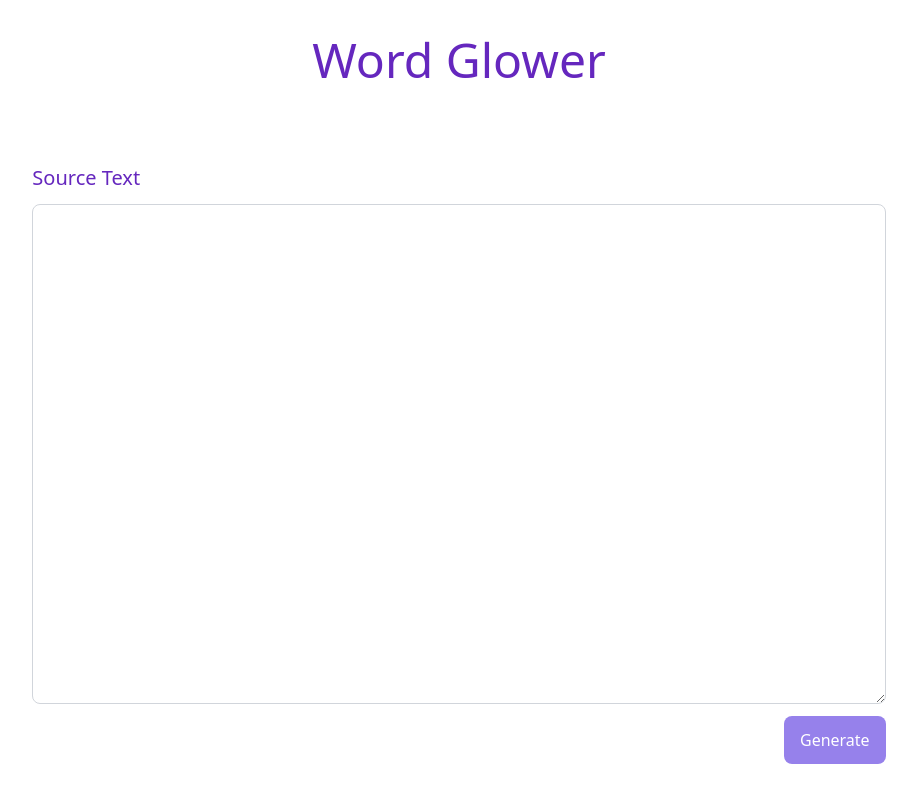
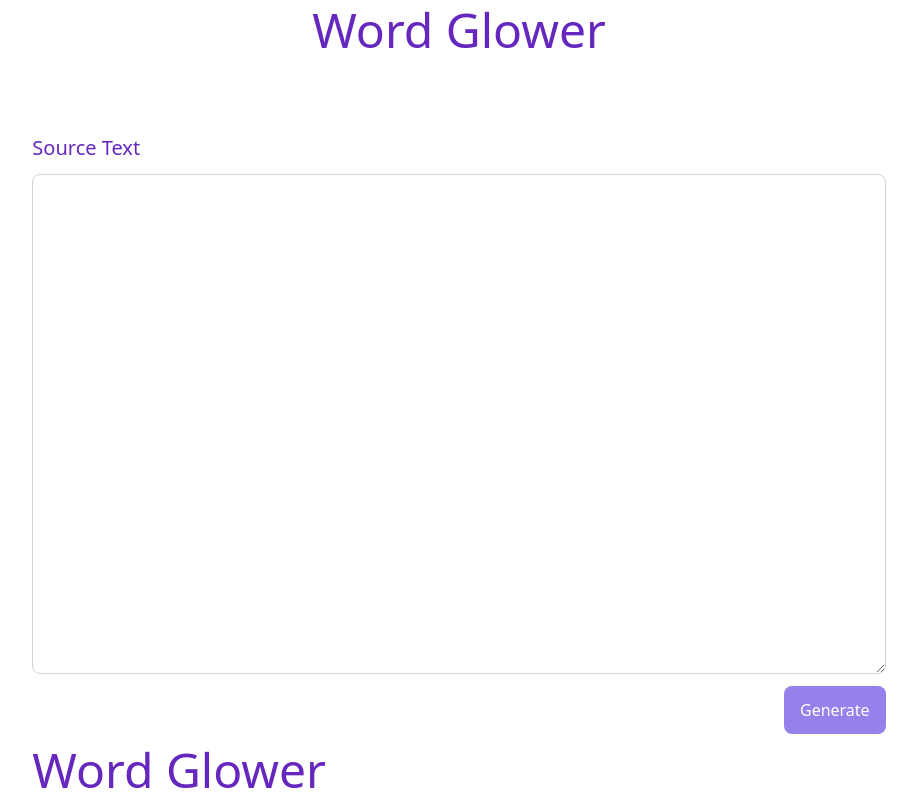
Before and after one commit to Lotus-Software-Dev/word-glower, a React (Vite) app: page / in a window 1280 px wide. Shown: the whole page, without its empty margins (181-1098 px from the left). Built offline with nearby package versions, Linux system fonts and the light colour scheme.

Commit message:
create title component

```diff
--- a/src/App.tsx
+++ b/src/App.tsx
@@ -1,3 +1,4 @@
+import Title from './components/Title'
 
 function App() {
   return (
@@ -19,6 +20,7 @@ function App() {
             Generate
           </button>
         </div>
+        <Title>Word Glower</Title>
       </div>
     </div>
   )
--- /dev/null
+++ b/src/components/Title.tsx
@@ -0,0 +1,9 @@
+import React from 'react'
+
+type TitleProps = {
+  children: React.ReactNode
+}
+
+export default function Title({ children }: TitleProps) {
+  return <div className="text-5xl font-sans text-[#6527BE]">{children}</div>
+}
```
